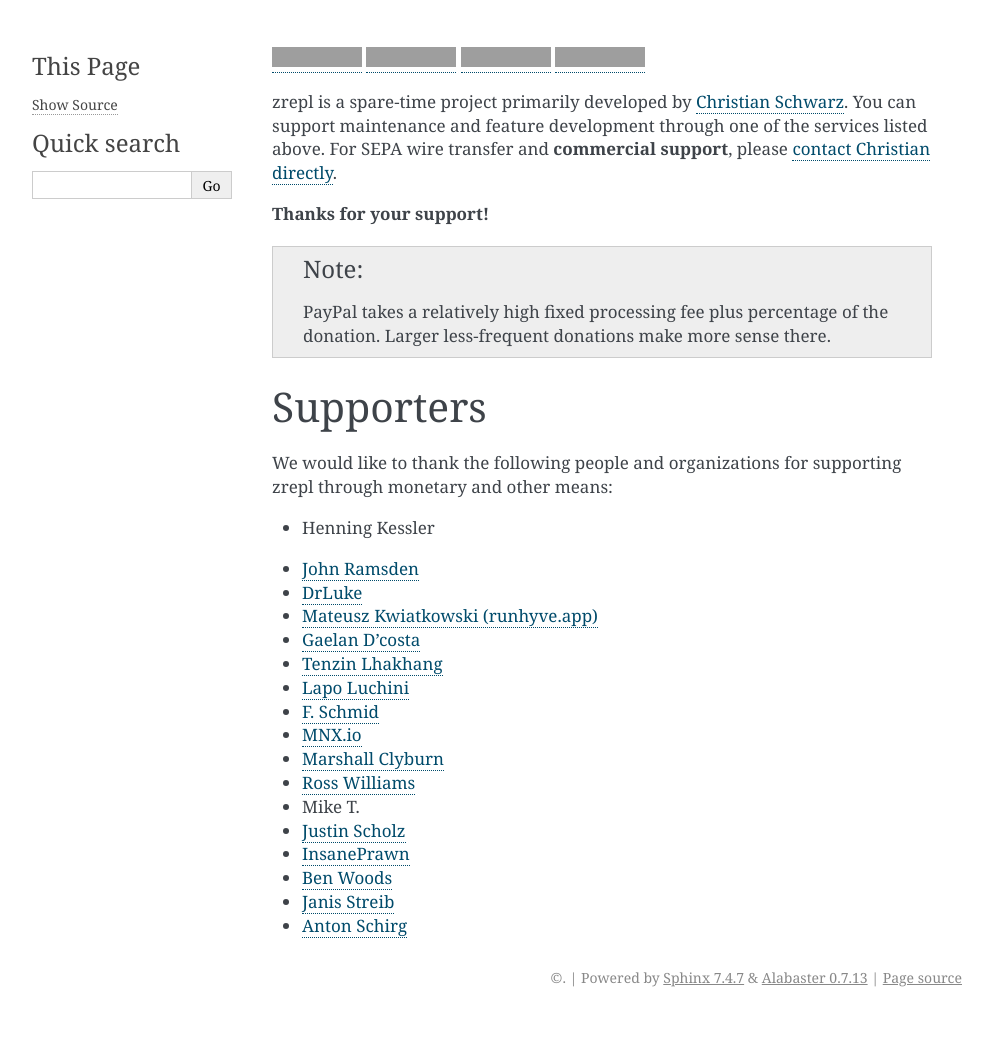
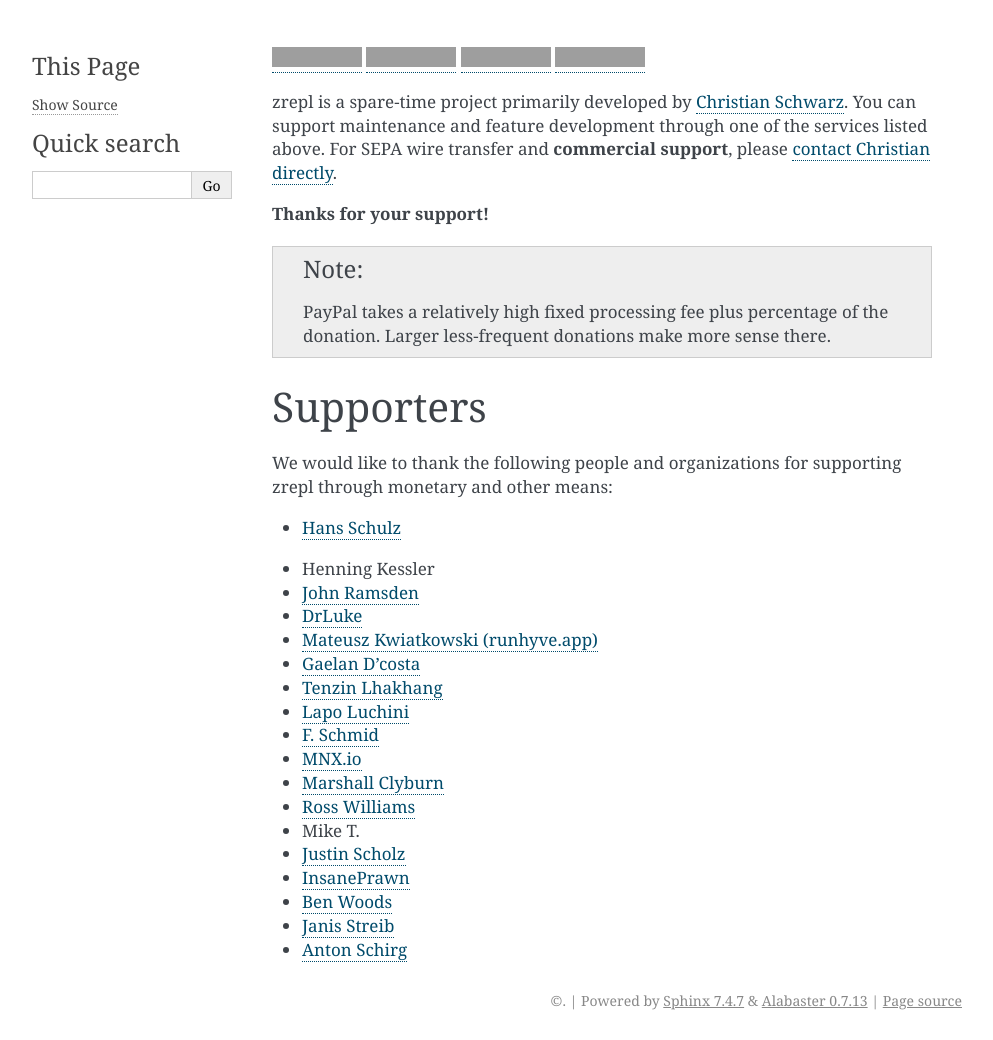
Before and after one commit to zrepl/zrepl, a Sphinx documentation site: the page built from docs/supporters.rst, in a window 1280 px wide, cut to the strip 0-1040 px from the top of the page. Shown: the whole strip, without its empty margins (148-1141 px from the left). Built offline with Sphinx 7.4.7, drawn with Linux system fonts in a browser that asks for light colours; pages that are not in the unit, such as notebooks, are missing from menus; the version number could not be read and is left out; before the commit the page ends 1017 px from its top, so only the background shows below that; grey boxes are pictures that could not be loaded.

Commit message:
docs: supporters: update

```diff
--- a/docs/supporters.rst
+++ b/docs/supporters.rst
@@ -32,6 +32,7 @@ We would like to thank the following people and organizations for supporting zre
 
    <div class="fa fa-code" style="width: 1em;"></div>
 
+* |supporter-std| `Hans Schulz <https://github.com/schulzh>`_
 * |supporter-std| Henning Kessler
 * |supporter-std| `John Ramsden <https://github.com/johnramsden>`_
 * |supporter-std| `DrLuke <https://github.com/drluke>`_
```
